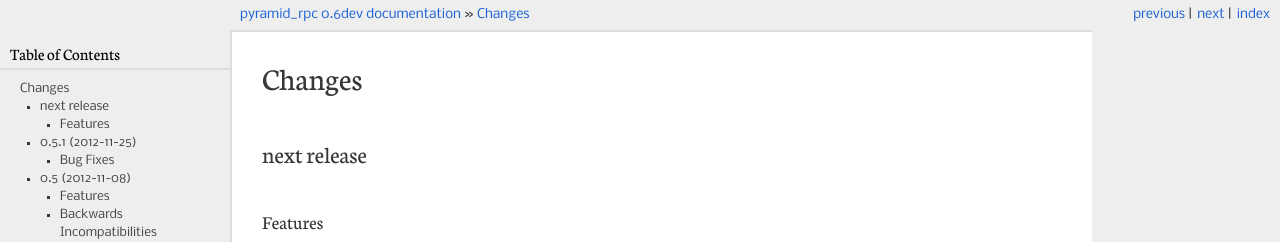
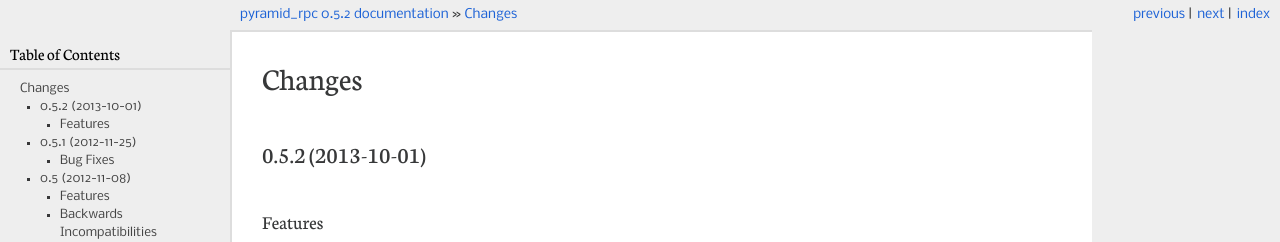
Before and after one commit to Pylons/pyramid_rpc, a Sphinx documentation site: the page built from docs/changes.rst, in a window 1280 px wide and 900 px high. Shown: the top 242 px of the window. Built offline with Sphinx 7.4.7, drawn with Linux system fonts in a browser that asks for light colours; some of the changed text lies outside the part shown.

Commit message:
bump 0.5.2

```diff
--- a/CHANGES.txt
+++ b/CHANGES.txt
@@ -1,5 +1,5 @@
-next release
-============
+0.5.2 (2013-10-01)
+==================
 
 Features
 --------
--- a/docs/conf.py
+++ b/docs/conf.py
@@ -12,7 +12,10 @@
 # All configuration values have a default value; values that are commented
 # out serve to show the default value.
 
-import sys, os, datetime
+import datetime
+import os
+import pkg_resources
+import sys
 
 # If your extensions are in another directory, add it here. If the directory
 # is relative to the documentation root, use os.path.abspath to make it
@@ -55,9 +58,9 @@
 # other places throughout the built documents.
 #
 # The short X.Y version.
-version = '0.6'
+version = pkg_resources.get_distribution('pyramid_rpc').version
 # The full version, including alpha/beta/rc tags.
-release = '0.6dev'
+release = version
 
 # There are two options for replacing |today|: either, you set today to
 # some non-false value, then it is used:
--- a/setup.py
+++ b/setup.py
@@ -51,7 +51,7 @@
 ]
 
 setup(name='pyramid_rpc',
-      version='0.6dev',
+      version='0.5.2',
       description='RPC support for the Pyramid web framework',
       long_description=README + '\n\n' +  CHANGES,
       classifiers=[
```
